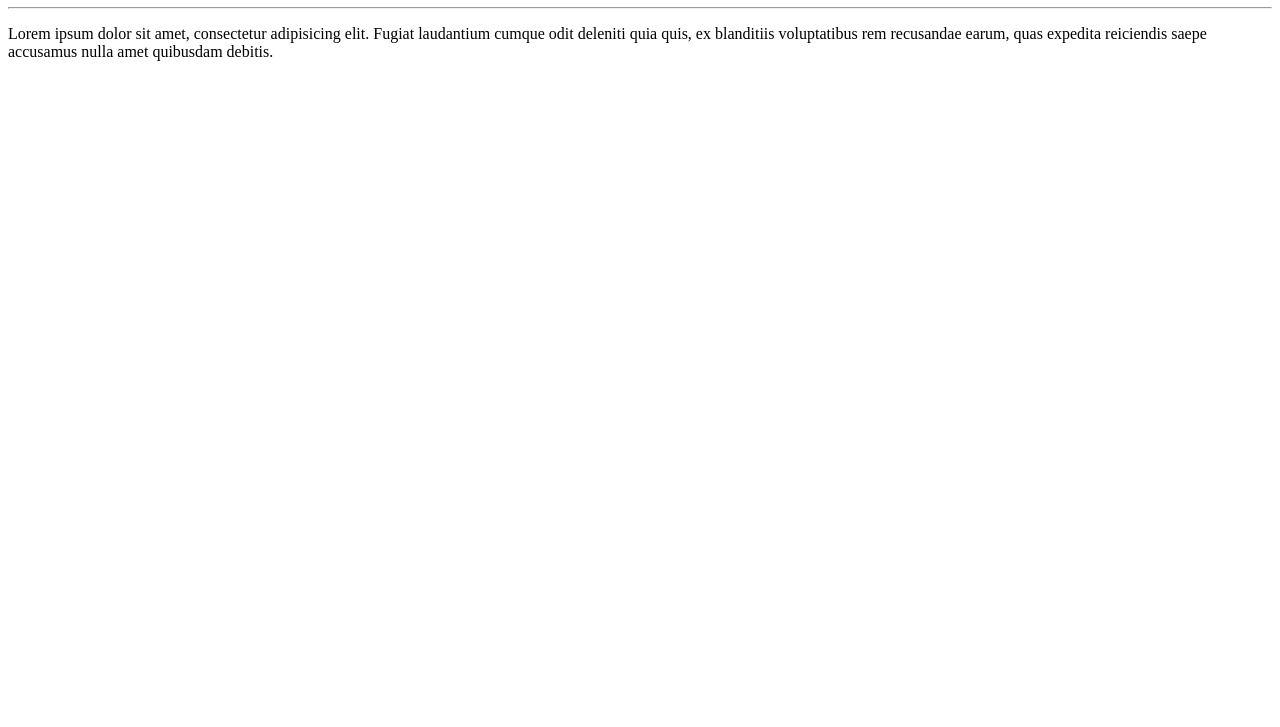
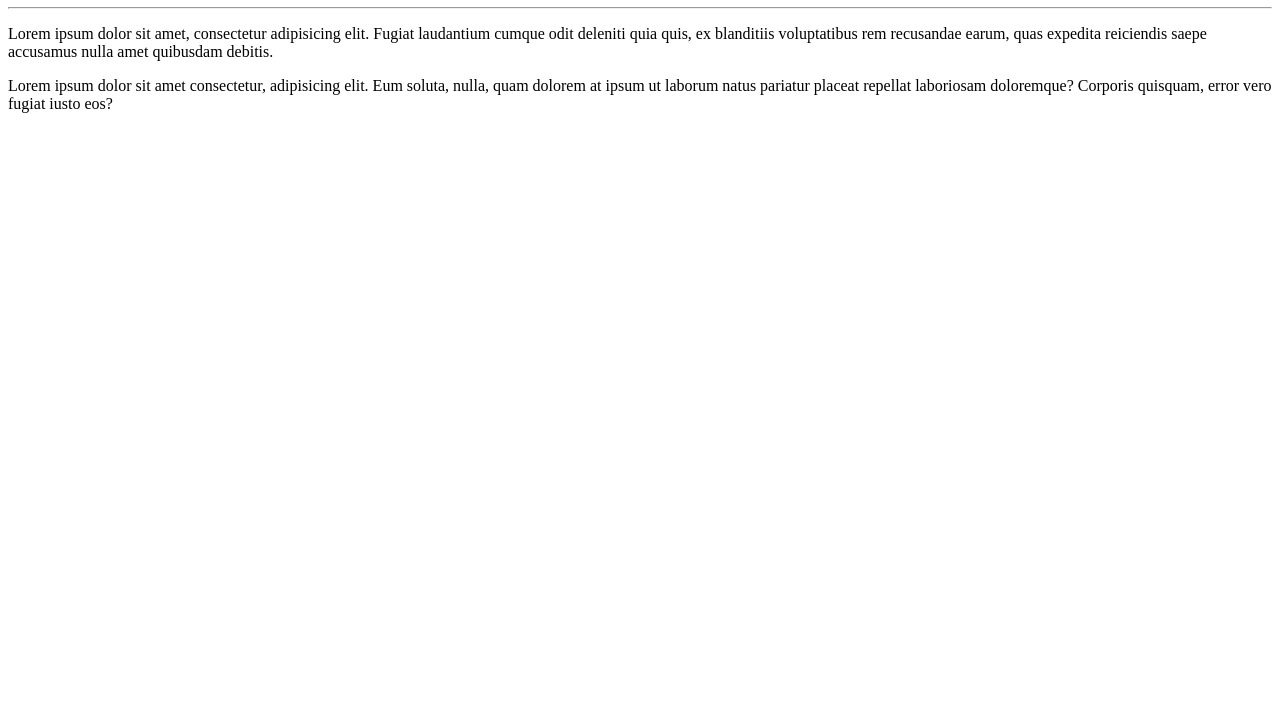
Before and after one commit to MatthewBailerDemmer/Ola-Mundo, a plain HTML site: page site-exemplo/index.html in a window 1280 px wide. Shown: the part 73-800 px from the top of the page. Drawn offline with Linux system fonts and the light colour scheme.

Commit message:
adicionei um paragrafo

```diff
--- a/site-exemplo/index.html
+++ b/site-exemplo/index.html
@@ -9,5 +9,6 @@
         <h1>Olá, Mundo</h1>
         <hr>
         <p>Lorem ipsum dolor sit amet, consectetur adipisicing elit. Fugiat laudantium cumque odit deleniti quia quis, ex blanditiis voluptatibus rem recusandae earum, quas expedita reiciendis saepe accusamus nulla amet quibusdam debitis.</p>
+        <p>Lorem ipsum dolor sit amet consectetur, adipisicing elit. Eum soluta, nulla, quam dolorem at ipsum ut laborum natus pariatur placeat repellat laboriosam doloremque? Corporis quisquam, error vero fugiat iusto eos?</p>
 </body>
 </html>
```
